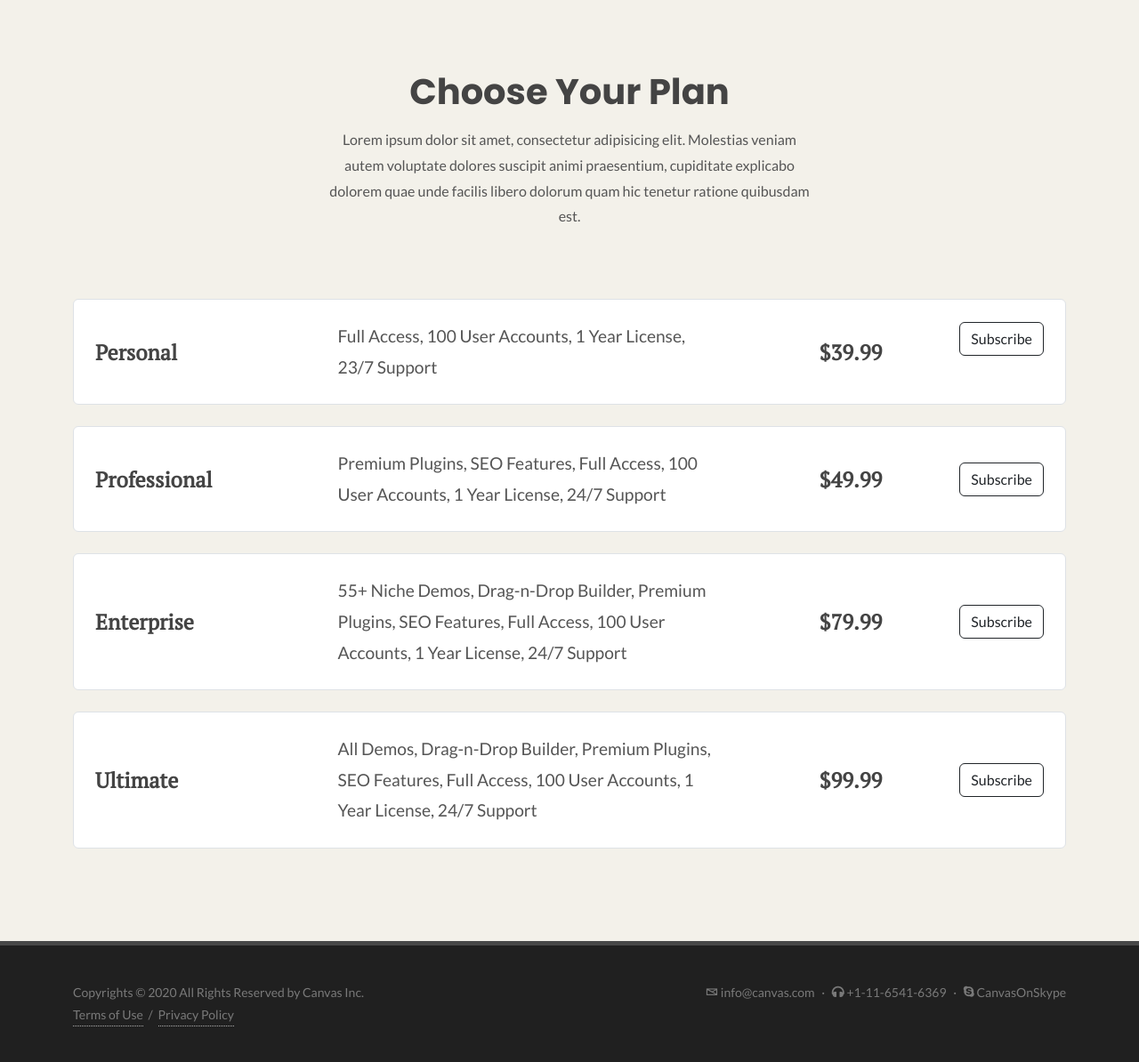
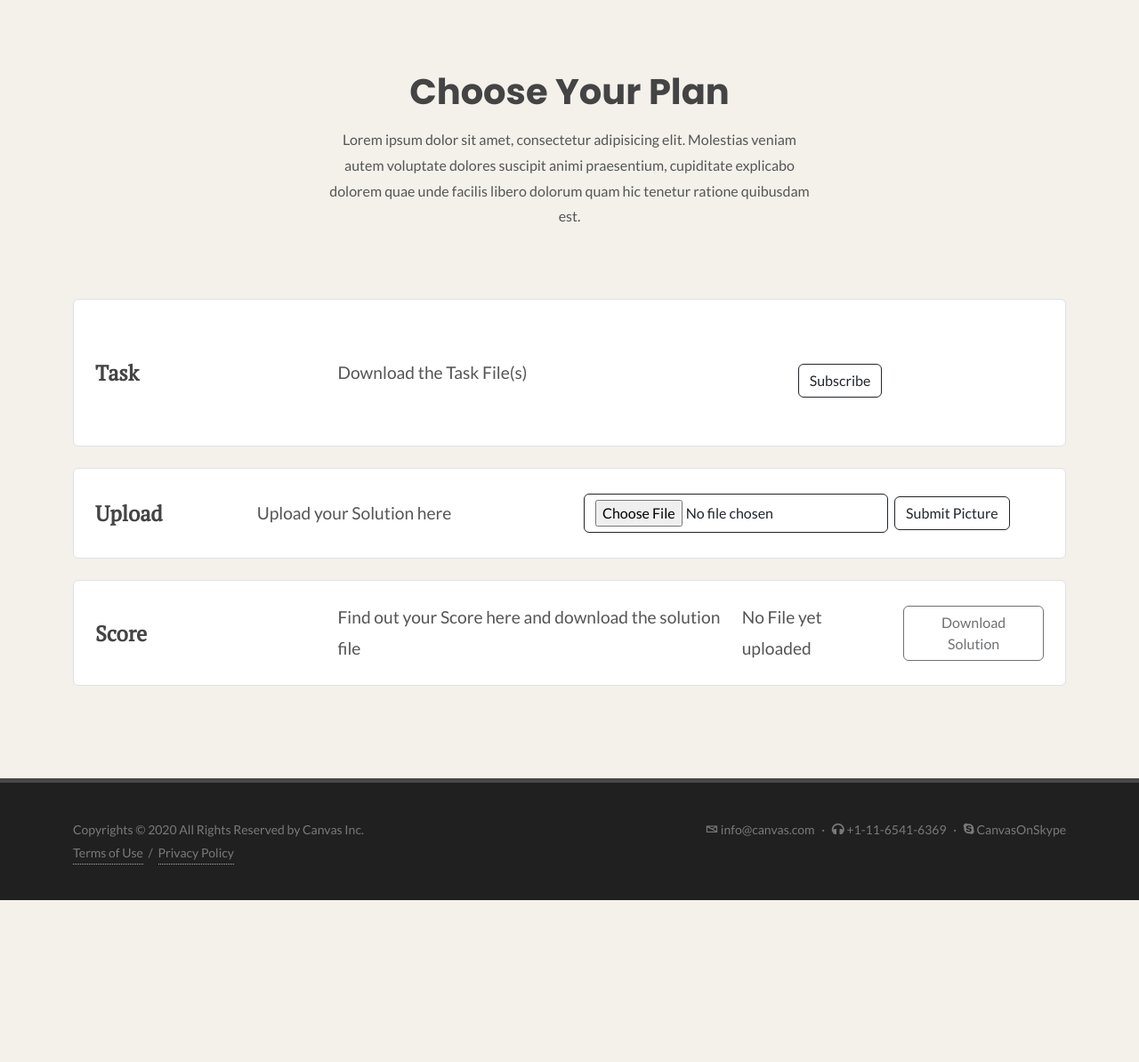
Before and after one commit to Zikkamen/DigitalArtTrainer, a FastAPI app: page /exercise/1 in a window 1280 px wide. Shown: the part 102-1296 px from the top of the page at 89% size. After the commit the page ends 1114 px from the top, so only its background shows below. Run offline with FastAPI, Linux system fonts and the light colour scheme; some libraries are stand-ins or nearby versions.

Commit message:
Added support to display exercise and added exercise information to the database

```diff
--- a/Trainers/ColorMatching/color_file_generator.py
+++ b/Trainers/ColorMatching/color_file_generator.py
@@ -112,6 +112,9 @@ class ColorMatcherGenerator:
         return answer_dots
 
     def use_certain_number_generator(self, name: str) -> None:
+        if name not in self.name_generator_map:
+            raise IOError
+
         self.generator = self.name_generator_map[name]
 
     def setup_generators(self) -> None:
--- a/WebApp/art_evaluator_service.py
+++ b/WebApp/art_evaluator_service.py
@@ -1,12 +1,42 @@
+from PIL import Image
+
+from WebApp.services.color_matcher_service import ColorMatcherService
 from WebApp.persistence.data_service import DataService
+from WebApp.persistence.file_service import FileService
+
+
+def get_empty_canvas() -> Image:
+    return Image.new(mode="RGB", size=(2480, 3580), color=(255, 255, 255))
 
 
 class ArtEvaluatorService:
     def __init__(self) -> None:
         self.data_repo = DataService()
+        #self.data_repo = None
+        self.file_service = FileService()
+        self.clm_service = ColorMatcherService()
 
     def get_list_of_exercises(self) -> list:
         return self.data_repo.get_list_of_exercises()
 
     def get_list_of_sub_exercises(self, exercise_name: str) -> list:
         return self.data_repo.get_list_of_sub_exercises(exercise_name)
+
+    def get_file(self, exercise_id: int, file_name: str):
+        return self.file_service.get_file(exercise_id, file_name)
+
+    def get_filepath_of_dir(self, exercise_id: int) -> str:
+        return self.file_service.get_directory_file_path(exercise_id)
+
+    def generate_exercises(self, task: str, mode: str) -> int:
+        print("Generating new Exercise")
+
+        img_task = get_empty_canvas()
+
+        if task == "ColorMatcher":
+            return self.clm_service.generate_exercise(img_task, mode)
+
+        return -1
+
+    def submit_solution(self, exercise_id, img: Image) -> None:
+        self.file_service.save_image(exercise_id, img, "solution.png")
--- a/WebApp/persistence/data_service.py
+++ b/WebApp/persistence/data_service.py
@@ -60,8 +60,11 @@ class DataService:
         with open(os.path.join(self.sql_directory, "init_exercise_overview.sql")) as fs:
             execute_command_if_table_is_empty("exercises_overview", fs.read())
 
-        with open(os.path.join(self.sql_directory, "init_exercise.sql")) as fs:
+        with open(os.path.join(self.sql_directory, "init_sub_exercise.sql")) as fs:
             execute_command_if_table_is_empty("sub_exercises", fs.read())
+
+        with open(os.path.join(self.sql_directory, "init_exercise_information.sql")) as fs:
+            execute_command_if_table_is_empty("exercise_information", fs.read())
 
         print("Initialized Database")
 
--- /dev/null
+++ b/WebApp/persistence/file_service.py
@@ -0,0 +1,69 @@
+import glob
+import os.path
+import random
+
+
+from PIL import Image
+from dill import dumps, loads
+
+
+def generate_random_id() -> int:
+    return random.randint(0, 9223372036854775807)
+
+
+class FileService:
+    def __init__(self) -> None:
+        self.file_directory = os.path.dirname(__file__)
+        self.file_directory_persistence = os.path.join(self.file_directory, "files")
+        self.file_directory_exercise = os.path.join(self.file_directory_persistence, "exercise")
+
+    def get_file(self, exercise_id: int, file_name: str) -> str:
+        cur_file = os.path.join(self.file_directory_exercise, f"{exercise_id}/{file_name}")
+
+        if not os.path.exists(cur_file):
+            return None
+
+        return cur_file
+
+    def create_new_exercise_folder(self, exercise_id: int) -> bool:
+        new_dir = os.path.join(self.file_directory_exercise, str(exercise_id))
+
+        if os.path.isdir(new_dir):
+            return False
+
+        os.mkdir(new_dir)
+        return True
+
+    def save_image(self, exercise_id: int, img: Image, img_name: str) -> None:
+        cur_dir = os.path.join(self.file_directory_exercise, str(exercise_id))
+
+        img.save(os.path.join(cur_dir, img_name))
+
+    def save_python_object(self, exercise_id: int, obj: object, obj_name: str) -> None:
+        cur_dir = os.path.join(self.file_directory_exercise, str(exercise_id))
+
+        with open(os.path.join(cur_dir, obj_name), "wb") as fs:
+            fs.write(dumps(obj))
+
+    def remove_directory(self, exercise_id: int) -> None:
+        cur_dir = self.get_directory_file_path(exercise_id)
+        os.rmdir(cur_dir)
+
+    def generate_new_folder(self) -> int:
+        exercise_id = -1
+
+        for i in range(10):
+            exercise_id = generate_random_id()
+
+            if self.create_new_exercise_folder(exercise_id):
+                break
+
+        return exercise_id
+
+    def get_directory_file_path(self, exercise_id) -> str:
+        cur_dir = os.path.join(self.file_directory_exercise, str(exercise_id))
+
+        if os.path.isdir(cur_dir):
+            return cur_dir
+
+        return None
--- a/WebApp/resources/templates/exercise.html
+++ b/WebApp/resources/templates/exercise.html
@@ -27,17 +27,14 @@
 							<div class="border rounded p-4 mb-4 h-shadow all-ts bg-white h-translatey-sm">
 								<div class="row align-items-center col-mb-30">
 									<div class="col-lg-3 col-md-6">
-										<h3 class="mb-0 fw-semibold font-secondary">Personal</h3>
+										<h3 class="mb-0 fw-semibold font-secondary">Task</h3>
 									</div>
 									<div class="col-lg-5 col-md-6">
-										<p class="mb-0 text-larger fw-normal">Full Access, 100 User Accounts, 1 Year License, 23/7 Support</p>
-									</div>
-									<div class="col-lg-2 text-lg-end col-md-6">
-										<h3 class="mb-0 font-secondary">$39.99</h3>
+										<p class="mb-0 text-larger fw-normal">Download the Task File(s)</p>
 									</div>
 									<div class="col-lg-2 text-lg-end col-md-6">
 										<form action="" method="post">
-											<input style="display:none" type="text" id="task" name="task" value="task_1">
+											<input style="display:none" type="text" id="file_name" name="file_name" value="task_1.png"><br><br>
 											<input class="btn btn-outline-dark m-0" type="submit" value="Subscribe">
 										</form>
 									</div>
@@ -48,18 +45,20 @@
 						<div class="col-12">
 							<div class="border rounded p-4 mb-4 h-shadow all-ts bg-white h-translatey-sm">
 								<div class="row align-items-center col-mb-30">
-									<div class="col-lg-3 col-md-6">
-										<h3 class="mb-0 fw-semibold font-secondary">Professional</h3>
+									<div class="col-lg-2 col-md-4">
+										<h3 class="mb-0 fw-semibold font-secondary">Upload</h3>
 									</div>
-									<div class="col-lg-5 col-md-6">
-										<p class="mb-0 text-larger fw-normal">Premium Plugins, SEO Features, Full Access, 100 User Accounts, 1 Year License, 24/7 Support</p>
+									<div class="col-lg-4 col-md-4">
+										<p class="mb-0 text-larger fw-normal">Upload your Solution here</p>
 									</div>
-									<div class="col-lg-2 text-lg-end col-md-6">
-										<h3 class="mb-0 font-secondary">$49.99</h3>
-									</div>
-									<div class="col-lg-2 text-lg-end col-md-6">
-										<a href="#" class="btn btn-outline-dark m-0">Subscribe</a>
-									</div>
+									<form action={{ request.url._url + "/submit" }} method="post" enctype="multipart/form-data" style="width:auto">
+										<div class="col-lg-2 text-lg-end col-md-4" style="display: inline">
+												<input class="btn btn-outline-dark m-1" type="file" id="myfile" name="myfile">
+										</div>
+										<div class="col-lg-2 text-lg-end col-md-2" style="display: inline">
+												<input class="btn btn-outline-dark m-0" type="submit" value="Submit Picture" style="display: inline;">
+										</div>
+									</form>
 								</div>
 							</div>
 						</div>
@@ -68,40 +67,20 @@
 							<div class="border rounded p-4 mb-4 h-shadow all-ts bg-white h-translatey-sm">
 								<div class="row align-items-center col-mb-30">
 									<div class="col-lg-3 col-md-6">
-										<h3 class="mb-0 fw-semibold font-secondary">Enterprise</h3>
+										<h3 class="mb-0 fw-semibold font-secondary">Score</h3>
 									</div>
 									<div class="col-lg-5 col-md-6">
-										<p class="mb-0 text-larger fw-normal">55+ Niche Demos, Drag-n-Drop Builder, Premium Plugins, SEO Features, Full Access, 100 User Accounts, 1 Year License, 24/7 Support</p>
+										<p class="mb-0 text-larger fw-normal">Find out your Score here and download the solution file</p>
+									</div>
+									<div class="col-lg-2 col-md-6">
+										<p class="mb-0 text-larger fw-normal">No File yet uploaded</p>
 									</div>
 									<div class="col-lg-2 text-lg-end col-md-6">
-										<h3 class="mb-0 font-secondary">$79.99</h3>
-									</div>
-									<div class="col-lg-2 text-lg-end col-md-6">
-										<a href="#" class="btn btn-outline-dark m-0">Subscribe</a>
+										<button href="#" class="btn btn-outline-dark m-0" type="button" disabled>Download Solution</button>
 									</div>
 								</div>
 							</div>
 						</div>
-
-						<div class="col-12">
-							<div class="border rounded p-4 mb-4 h-shadow all-ts bg-white h-translatey-sm">
-								<div class="row align-items-center col-mb-30">
-									<div class="col-lg-3 col-md-6">
-										<h3 class="mb-0 fw-semibold font-secondary">Ultimate</h3>
-									</div>
-									<div class="col-lg-5 col-md-6">
-										<p class="mb-0 text-larger fw-normal">All Demos, Drag-n-Drop Builder, Premium Plugins, SEO Features, Full Access, 100 User Accounts, 1 Year License, 24/7 Support</p>
-									</div>
-									<div class="col-lg-2 text-lg-end col-md-6">
-										<h3 class="mb-0 font-secondary">$99.99</h3>
-									</div>
-									<div class="col-lg-2 text-lg-end col-md-6">
-										<a href="#" class="btn btn-outline-dark m-0">Subscribe</a>
-									</div>
-								</div>
-							</div>
-						</div>
-
 					</div>
 
 				</div>
--- a/WebApp/resources/templates/html_fragments/header.html
+++ b/WebApp/resources/templates/html_fragments/header.html
@@ -18,7 +18,6 @@
 						<!-- Primary Navigation
 						============================================= -->
 						<nav class="primary-menu">
-
 							<ul class="menu-container">
 								<li class="menu-item">
 									<a class="menu-link" href="/"><div>Home</div></a>
@@ -43,7 +42,6 @@
 									<a class="menu-link" href="#" style="color:#0a58ca"><div>Log In</div></a>
 								</li>
 							</ul>
-
 						</nav><!-- #primary-menu end -->
 					</div>
 				</div>
--- a/WebApp/resources/templates/sub_exercises_view.html
+++ b/WebApp/resources/templates/sub_exercises_view.html
@@ -42,7 +42,7 @@
 								<!-- Image: End -->
 								<!-- Decription: Start -->
 								<div class="portfolio-desc col-lg-4 p-4 px-lg-5">
-									<h3><a href="portfolio-single.html">{{ sub_exercise.exercise_name }}</a></h3>
+									<h3><a href={{ url_for('generate_exercise', exercise_name=sub_exercise.exercise_type, sub_exercise_name=sub_exercise.exercise_url) }}>{{ sub_exercise.exercise_name }}</a></h3>
 									<p class="mt-3 d-none d-sm-block">{{ sub_exercise.description }}</p>
 									<a href={{ url_for('generate_exercise', exercise_name=sub_exercise.exercise_type, sub_exercise_name=sub_exercise.exercise_url) }} class="btn btn-secondary d-none d-sm-inline-block"><i class="icon-line-arrow-right"></i><span class="visually-hidden">Details</span></a>
 								</div>
--- a/WebApp/webinterface.py
+++ b/WebApp/webinterface.py
@@ -1,11 +1,12 @@
 import os
 
 from typing import Annotated
-from fastapi import FastAPI, Request, Form
+
+from PIL import Image
+from fastapi import FastAPI, Request, Form, HTTPException, status, UploadFile, File
 from fastapi.responses import HTMLResponse, RedirectResponse, FileResponse
 from fastapi.staticfiles import StaticFiles
 from fastapi.templating import Jinja2Templates
-
 from WebApp.art_evaluator_service import ArtEvaluatorService
 
 app = FastAPI()
@@ -42,22 +43,48 @@ async def read_sub_exercises(request: Request, exercise_name: str):
 
 
 @app.get("/exercises/{exercise_name}/{sub_exercise_name}", response_class=RedirectResponse)
-async def generate_exercise(request: Request, exercise_name: str, sub_exercise_name: str):
+async def generate_exercise(exercise_name: str, sub_exercise_name: str):
     print(exercise_name, sub_exercise_name)
 
-    exercise_id = 1
+    exercise_id = art_evaluator_service.generate_exercises(exercise_name, sub_exercise_name)
+
     return f"/exercise/{exercise_id}"
 
 
-@app.get("/exercise/{id}", response_class=HTMLResponse)
-async def show_exercise(request: Request, id: int):
+@app.get("/exercise/{exercise_id}", response_class=HTMLResponse)
+async def show_exercise(request: Request, exercise_id: int):
+    dir_path = art_evaluator_service.get_filepath_of_dir(exercise_id)
+
+    if dir_path is None:
+        raise HTTPException(status_code=404, detail="This Exercise was not found")
+
     return templates.TemplateResponse("exercise.html", {"request": request})
 
 
-@app.post("/exercise/{id}", response_class=FileResponse)
-async def process_exercise_request(id: int, task: Annotated[str, Form()]):
-    print(task)
+@app.post("/exercise/{exercise_id}", response_class=FileResponse)
+async def process_exercise_request(exercise_id: int, file_name: Annotated[str, Form()]):
+    file_path = art_evaluator_service.get_file(exercise_id, file_name)
+    print(file_path)
+
+    if file_path is None:
+        raise HTTPException(status_code=404, detail="Couldn't find file")
+
     return FileResponse(
-        os.path.join(file_directory_persistence, f"{id}/task_1.png"),
-        headers={'Content-Disposition': f'attachment; filename="{id}_task_1.png"'}
+        os.path.join(file_path),
+        headers={'Content-Disposition': f'attachment; filename="{exercise_id}_{file_name}"'}
     )
+
+
+@app.post("/exercise/{exercise_id}/submit", response_class=RedirectResponse)
+async def process_exercise_submission(exercise_id: int, myfile: Annotated[UploadFile, File()]):
+    if myfile.content_type != "image/png":
+        raise HTTPException(400, "Please only upload png files")
+
+    im_submission = Image.open(myfile.file)
+
+    if im_submission.size != (2480, 3580):
+        raise HTTPException(400, "Wrong Image Dimension. It should be (2480, 3580)")
+
+    art_evaluator_service.submit_solution(exercise_id, im_submission)
+
+    return RedirectResponse(f"/exercise/{exercise_id}", status_code=status.HTTP_303_SEE_OTHER)
--- a/docker-compose.yml
+++ b/docker-compose.yml
@@ -7,6 +7,8 @@ services:
       POSTGRES_USER: postgres
       POSTGRES_PASSWORD: postgres
       POSTGRES_DB: exerciseDatabase
+    ports:
+      - "5432:5432"
     healthcheck:
       test: "exit 0"
 
--- a/requirements.txt
+++ b/requirements.txt
@@ -8,6 +8,7 @@ fastapi==0.100.1
 uvicorn==0.23.1
 Jinja2==3.1.2
 python-multipart==0.0.6
+dill==0.3.7
 
 #Database
 SQLAlchemy==2.0.19
```
Also changed, not shown: WebApp/persistence/SQL/init_exercise_information.sql (added, +9 -0 lines), WebApp/persistence/SQL/init_postgres.sql (+13 -1 lines), WebApp/services/color_matcher_service.py (added, +23 -0 lines), WebApp/Services/color_matcher_service.py (deleted), WebApp/persistence/SQL/init_sub_exercise.sql (renamed from WebApp/persistence/SQL/init_exercise.sql), WebApp/persistence/files/exercise/1/task_1.png (renamed from WebApp/persistence/files/1/task_1.png), WebApp/services/__init__.py (added), 1 other file.
